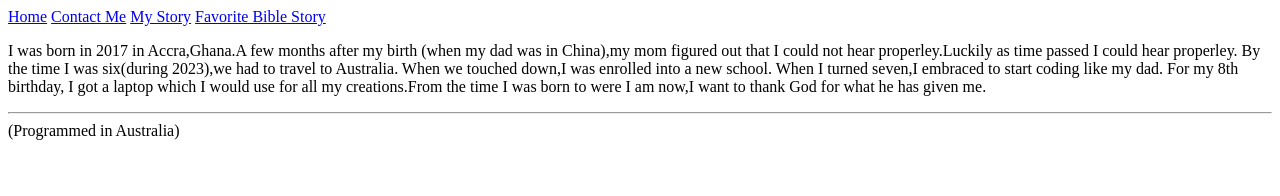
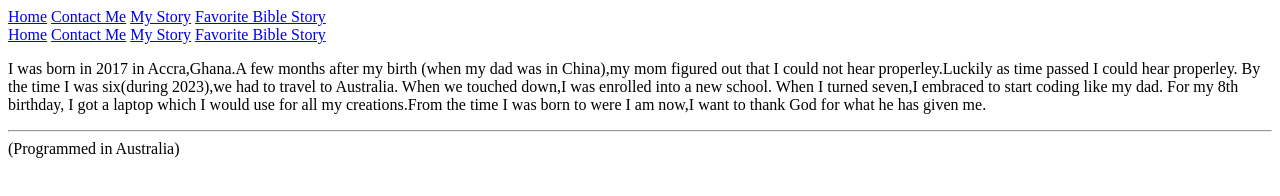
Before and after one commit to joebraydenagy-lgtm/JosephWebsite, a plain HTML site: page public/mystory.html in a window 1280 px wide. Drawn offline with Linux system fonts and the light colour scheme.

Commit message:
Update mystory.html
put in stuff

```diff
--- a/public/mystory.html
+++ b/public/mystory.html
@@ -1,4 +1,5 @@
 <!DOCTYPE html>
+<html>
 <a href="./../index.html">Home</a>
         <a href="contact.html">Contact Me</a>
         <a href="mystory.html">My Story</a>
@@ -7,6 +8,12 @@
     <title>My Story</title>
 </head>
 <body>
+        <nav>
+        <a href="./../index.html">Home</a>
+        <a href="contact.html">Contact Me</a>
+        <a href="mystory.html">My Story</a>
+        <a href="biblestory.html">Favorite Bible Story</a>
+        </nav>
     <p>I was born in 2017 in Accra,Ghana.A few months after
 my birth (when my dad was in China),my mom figured out that I
 could not hear properley.Luckily as time passed I could hear properley.
@@ -21,5 +28,5 @@ God for what he has given me.
     <footer>
     (Programmed in Australia)
 </footer>
-
+</html>
 </body>
```
